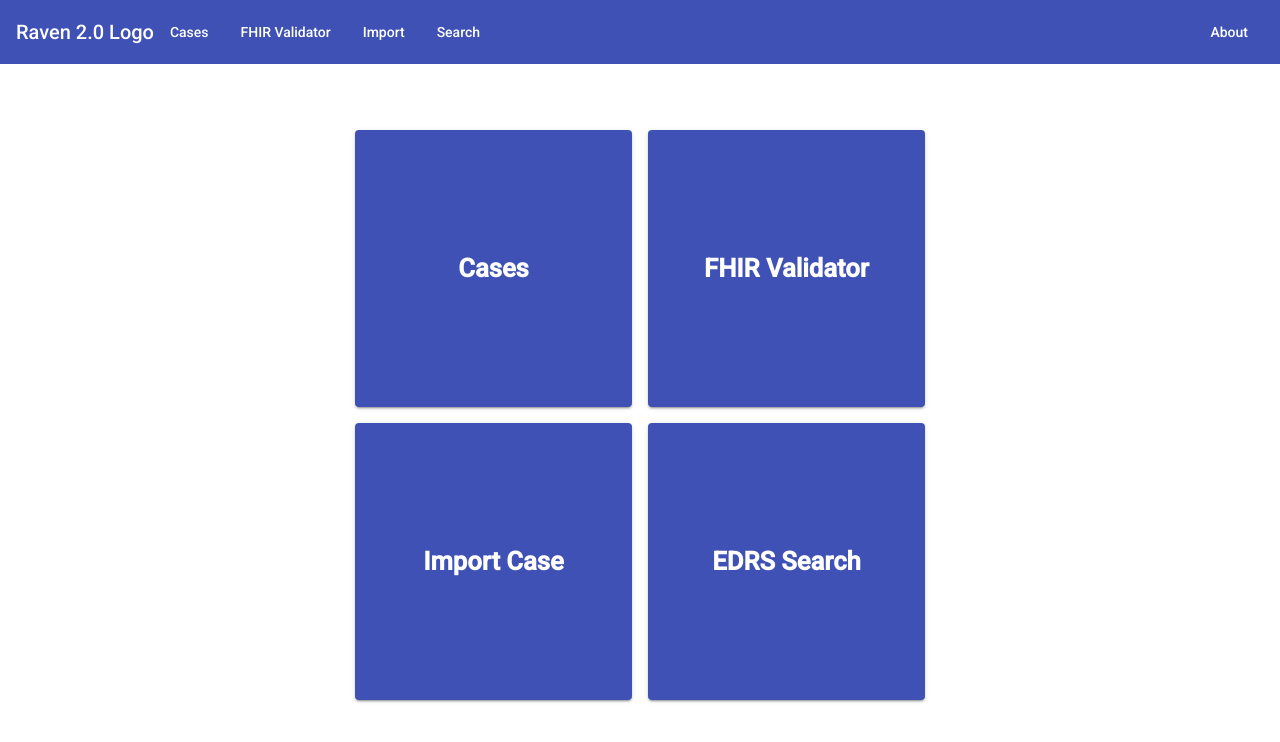
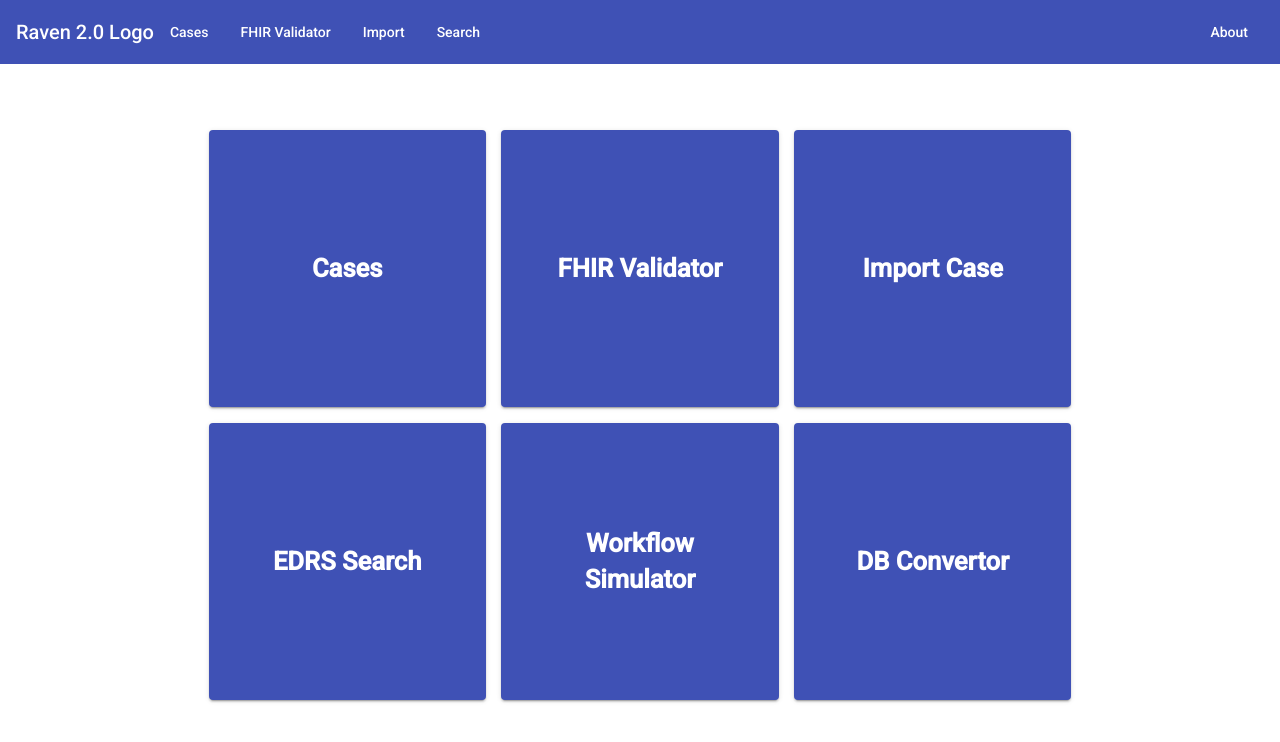
Before and after one commit to MortalityReporting/raven-dashboard, an Angular app: page / in a window 1280 px wide. Shown: the top 742 px of the page. Built offline with nearby package versions, Linux system fonts and the light colour scheme.

Commit message:
Committing to start work on service

```diff
--- a/src/app/components/landing/landing.component.css
+++ b/src/app/components/landing/landing.component.css
@@ -13,7 +13,7 @@
 
 .option-card-container {
   margin: 5% auto 5%;
-  width: 50%;
+  width: 75%;
 }
 
 .option-card-label {
--- a/src/app/components/landing/landing.component.html
+++ b/src/app/components/landing/landing.component.html
@@ -1,6 +1,6 @@
 <div class="container">
   <div class="option-card-container">
-    <mat-grid-list cols="2" rowHeight="1:1">
+    <mat-grid-list cols="3" rowHeight="1:1">
       <mat-grid-tile>
         <button mat-raised-button color="primary" class="menu-item" (click)="onBtnClick('/cases');">Cases</button>
       </mat-grid-tile>
@@ -13,6 +13,12 @@
       <mat-grid-tile>
           <button mat-raised-button color="primary" class="menu-item" (click)="onBtnClick('/');">EDRS Search</button>
       </mat-grid-tile>
+      <mat-grid-tile>
+        <button mat-raised-button color="primary" class="menu-item" (click)="onBtnClick('/');">Workflow<br/>Simulator</button>
+      </mat-grid-tile>
+      <mat-grid-tile>
+        <button mat-raised-button color="primary" class="menu-item" (click)="onBtnClick('/');">DB Convertor</button>
+      </mat-grid-tile>
     </mat-grid-list>
   </div>
 </div>
--- a/src/app/components/pages/case-summary/case-summary.component.html
+++ b/src/app/components/pages/case-summary/case-summary.component.html
@@ -1,5 +1,5 @@
 <mat-card class="subject-header primary-light">
-  Subject Name: {{getPatientOfficialName()}}
+  Subject Name: {{documentHandler.getPatientOfficialName(this.documentBundle)}}
 </mat-card>
 <div class="container">
   <mat-card>
--- a/src/app/components/pages/case-summary/case-summary.component.ts
+++ b/src/app/components/pages/case-summary/case-summary.component.ts
@@ -15,7 +15,7 @@ export class CaseSummaryComponent implements OnInit {
   constructor(
     private route: ActivatedRoute,
     private decedentService: DecedentService,
-    private documentHandler: DocumentHandlerService
+    public documentHandler: DocumentHandlerService
   ) { }
 
   ngOnInit(): void {
--- a/src/app/service/document-handler.service.ts
+++ b/src/app/service/document-handler.service.ts
@@ -13,8 +13,7 @@ export class DocumentHandlerService {
 
   getPatientOfficialName(documentBundle: any): string {
     if (documentBundle) {
-      let entryList = documentBundle.entry;
-      let patientResource = (entryList.filter((entry: any) => entry.resource.resourceType === "Patient"))[0].resource;
+      let patientResource = this.filterPatientResource(documentBundle)
       let nameList = patientResource.name;
       let firstOfficialName = (nameList.filter((humanName: any) => humanName.use === "official"))[0];
       console.log(firstOfficialName);
@@ -30,4 +29,9 @@ export class DocumentHandlerService {
     }
   }
 
+  filterPatientResource(documentBundle: any): any {
+    let entryList = documentBundle.entry;
+    let patientResource = (entryList.filter((entry: any) => entry.resource.resourceType === "Patient"))[0].resource;
+    return patientResource;
+  }
 }
```
